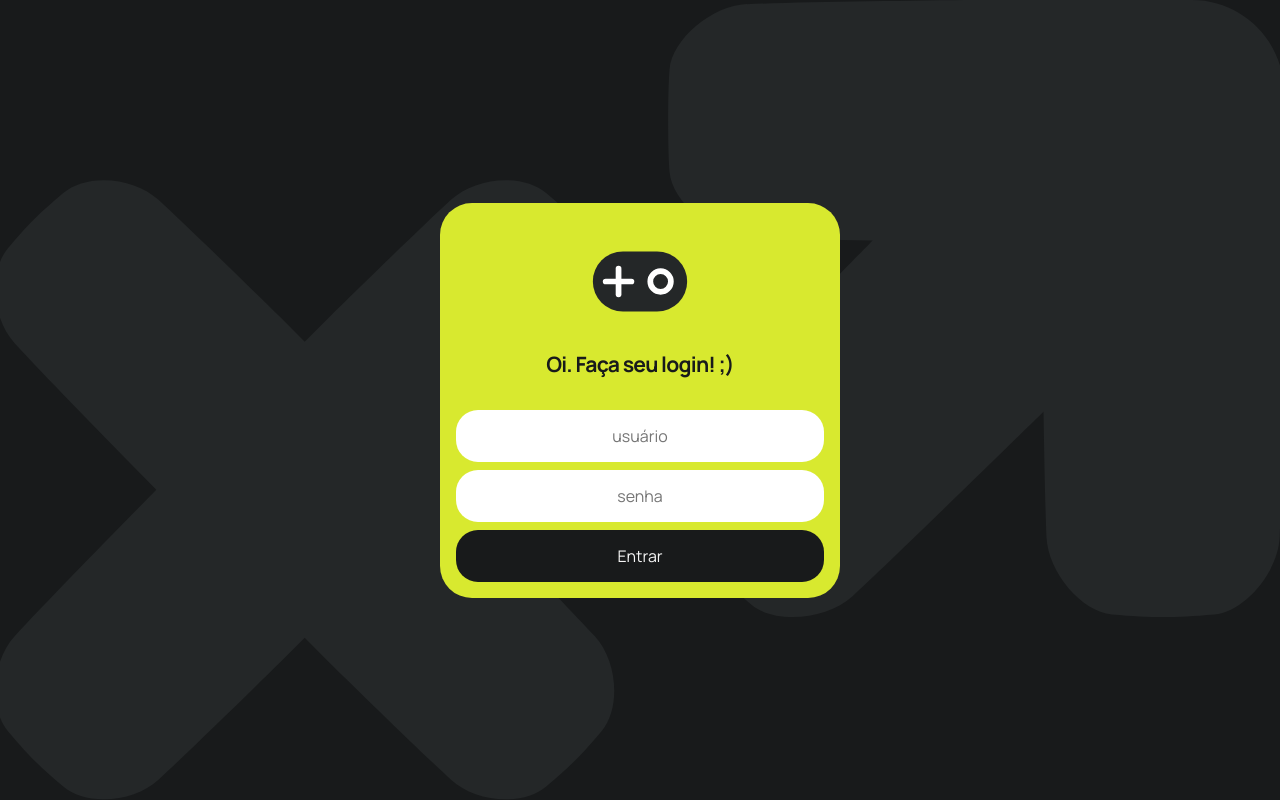
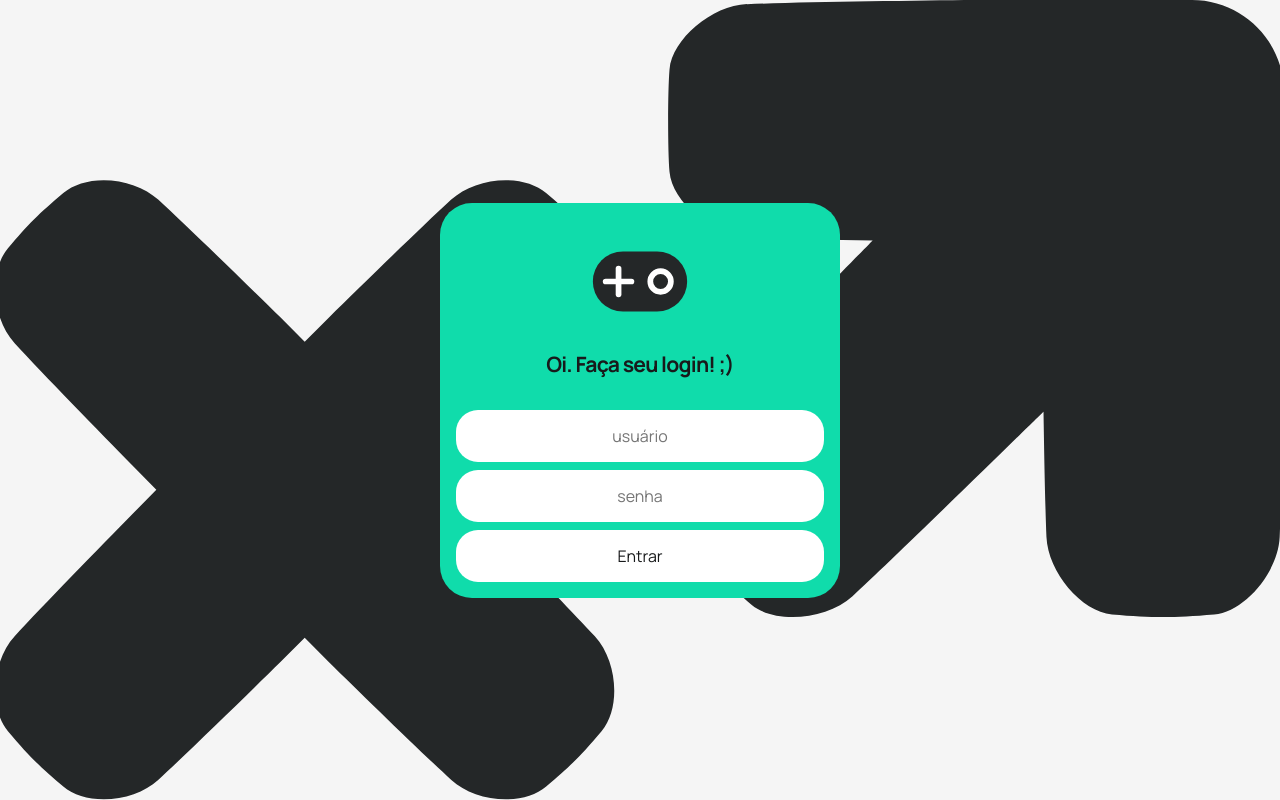
Before and after one commit to brennofacasi/one-one-app, a Next.js app: page / in a window 1280 px wide. Built offline with nearby package versions, Linux system fonts and the light colour scheme; no server answers.

Commit message:
feat: added new colors

```diff
--- a/src/app/globals.scss
+++ b/src/app/globals.scss
@@ -7,13 +7,33 @@ $h3-size: $h4-size * $scale;
 $h2-size: $h3-size * $scale;
 $h1-size: $h2-size * $scale;
 
+$dark100: #181a1b;
+$dark50: lighten($dark100, 50%);
+$dark25: lighten($dark100, 75%);
+
+$primary: #10dcab;
+$primary75: lighten($primary, 25%);
+$primary50: lighten($primary, 50%);
+
+$purple: #8e10dc;
+$purple75: lighten($purple, 25%);
+$purple50: lighten($purple, 50%);
+
 :root {
-  --dark-100: #181a1b;
-  --dark-50: #242728;
-  --dark-25: #3d3f40;
+  --dark-100: #{$dark100};
+  --dark-50: #{$dark50};
+  --dark-25: #{$dark25};
 
-  --white: #f5f5f5;
-  --primary: #d8e92f;
+  --white: #ffffff;
+  --light: #f5f5f5;
+
+  --primary: #{$primary};
+  --primary-75: #{$primary75};
+  --primary-50: #{$primary50};
+
+  --purple: #{$purple};
+  --purple-75: #{$purple75};
+  --purple-50: #{$purple50};
 
   --sidebar-width: 11rem;
 
@@ -24,10 +44,10 @@ $h1-size: $h2-size * $scale;
   --h5-size: #{$h5-size};
   --h6-size: #{$h6-size};
 
-  --button-background-color: var(--dark-100);
-  --button-background-color-hover: var(--dark-25);
-  --button-color: var(--white);
-  --button-color-hover: var(--white);
+  --button-background-color: var(--white);
+  --button-background-color-hover: var(--light);
+  --button-color: var(--dark-100);
+  --button-color-hover: var(--dark-100);
 }
 
 ::selection {
@@ -47,14 +67,15 @@ body {
 }
 
 body {
-  background-color: var(--dark-100);
-  color: var(--white);
+  background-color: var(--light);
+  color: var(--dark-100);
 }
 
 // Tamanhos de headings
 @for $i from 1 through 6 {
   h#{$i} {
     font-size: var(--h#{$i}-size);
+    letter-spacing: -0.03rem;
   }
 }
 
```
